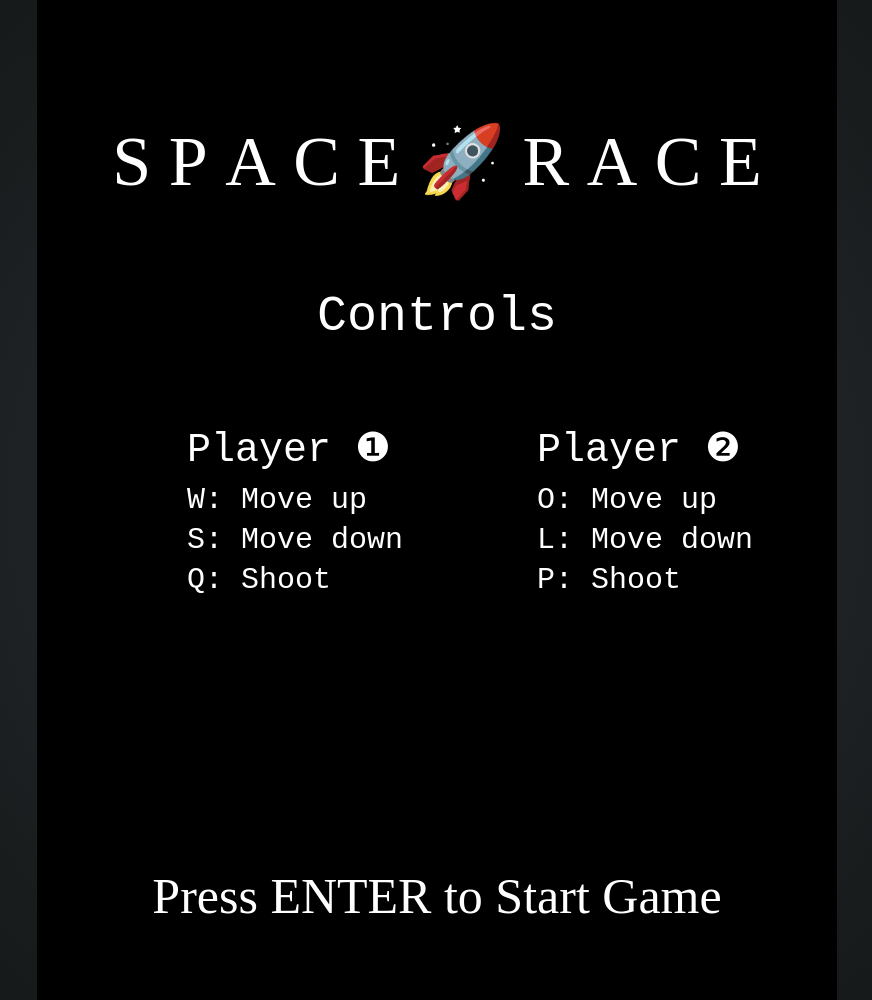
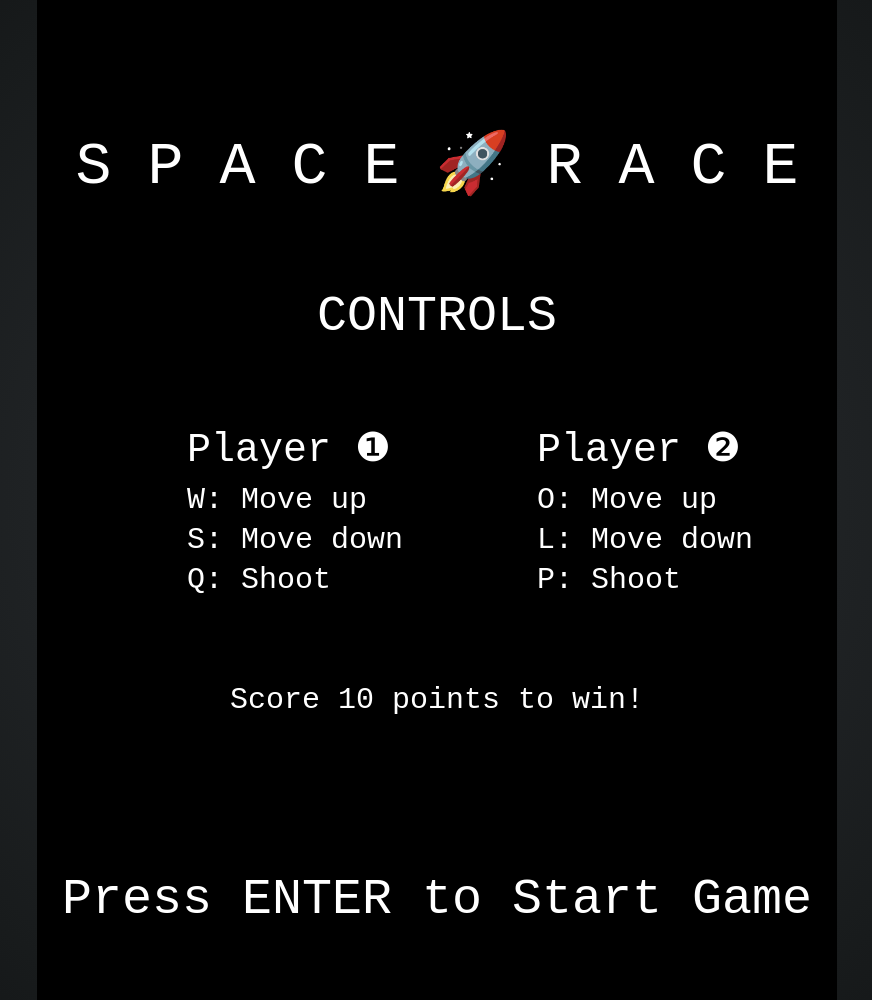
Before and after one commit to jfMoller/SpaceRace, a plain HTML site: page index.html in a window 1280 px wide. Shown: the whole page, without its empty margins (203-1075 px from the left). Drawn offline with Linux system fonts and the light colour scheme.

Commit message:
Completed functional version of the game, next step: frontend

```diff
--- a/Enemy.js
+++ b/Enemy.js
@@ -1,5 +1,5 @@
 import { isOutsideCanvas, isCircleAndRectColliding } from "./utility.js";
-import { Entity, Position, Velocity } from "./entity.js";
+import { Entity, Position } from "./entity.js";
 import { width, height } from "./game.js";
 
 export class Enemy extends Entity {
@@ -10,6 +10,9 @@ export class Enemy extends Entity {
     this.velocity = velocity;
   }
   draw(game, ctx) {
+    this.appearence(game, ctx);
+  }
+  appearence(game, ctx) {
     ctx.beginPath();
     ctx.arc(this.position.x, this.position.y, this.radius, 0, Math.PI * 2);
     ctx.fillStyle = this.color;
--- a/entity.js
+++ b/entity.js
@@ -17,5 +17,6 @@ export class Entity {
     this.position = position;
   }
   draw() {}
+
   tick() {}
 }
--- a/event.js
+++ b/event.js
@@ -2,6 +2,8 @@ import { game } from "./game.js";
 import { startMenu } from "./main.js";
 
 export function handleKeyDown(event) {
+
+  if (game.running) {
     if (event.repeat) return;
 
     if (event.key === "w" || event.key === "W") {
@@ -19,6 +21,7 @@ export function handleKeyDown(event) {
     } else if (event.key === "p" || event.key === "P") {
       game.player2.keys.shoot = true;
     }
+  }
 
   if (event.key === "Enter") {
     startMenu.enterIsPressed = true;
@@ -27,6 +30,7 @@ export function handleKeyDown(event) {
 
 export function handleKeyUp(event) {
 
+  if (game.running) {
     if (event.key === "w" || event.key === "W") {
       game.player1.keys.up = false;
     } else if (event.key === "s" || event.key === "S") {
@@ -42,6 +46,7 @@ export function handleKeyUp(event) {
     } else if (event.key === "p" || event.key === "P") {
       game.player2.keys.shoot = false;
     }
+  }
 
   if (event.key === "Enter") {
     startMenu.enterIsPressed = false;
--- a/game.js
+++ b/game.js
@@ -2,6 +2,7 @@ import { Position, Velocity } from "./entity.js";
 import { Player } from "./player.js";
 import { Wall } from "./wall.js";
 import { Enemy } from "./enemy.js";
+import { generatesRandomNumberBetween } from "./utility.js";
 
 export const canvas = document.getElementById("canvas");
 export const ctx = canvas.getContext("2d");
@@ -24,13 +25,16 @@ export class Game {
     //ENEMY SETTINGS
     this.enemiesOn = true;
     this.enemiesSpawnRate = 200; //ms
-    //TIME
+
+    //TIME MEASUREMENT (used to equalize game experience for users with different FPS)
     this.deltaTime = 0;
     this.tickTime = 0;
+
     //for handling index values when splicing in tick method of different classes
     this.index = 0;
-    //GAME STATES FOR HANDLING MENU
-    this.running = true;
+
+    //FOR HANDLING MENU AND PREVENTING GAME EVENTS IN MENU
+    this.running = false;
   }
 
   start() {
@@ -43,7 +47,7 @@ export class Game {
   }
 
   spawnEnemies() {
-    let randomDirection = Math.floor(Math.random() * (1 - 0 + 1)) + 0;
+    let randomDirection = generatesRandomNumberBetween(1, 0);
 
     if (randomDirection === 0) {
       // from the left side
@@ -57,7 +61,7 @@ export class Game {
       // from the right side
       this.entities.push(
         new Enemy(
-          new Position(800, Math.random() * height - 200),
+          new Position(width, Math.random() * height - 200),
           new Velocity(-400, 0)
         )
       );
@@ -69,34 +73,34 @@ export const game = new Game(canvas, ctx);
 
 let lastTick = Date.now();
 
-game.index;
-
 function tick() {
   let currentTick = Date.now();
 
   game.deltaTime = (currentTick - lastTick) / 1000;
   lastTick = currentTick;
-  game.tickTime += game.deltaTime; //game.totalTimePassed
+
+  game.tickTime += game.deltaTime;
 
   ctx.clearRect(0, 0, width, height);
 
+  //handles all objects in the game
   for (game.index = 0; game.index < game.entities.length; ++game.index) {
     let entity = game.entities[game.index];
     entity.draw(game, ctx);
     entity.tick(game);
   }
 
-//END SCREEN PROTOTYPE - move into player when done
-if (game.player1.score >= 10 && game.running) {
-  alert("Player 1 has won!")
+  //when game over
+  if (game.running && game.player1.score >= 10) {
+    alert("Player 1 has won!");
     game.running = false;
     location.reload();
     return;
   }
 
-if (game.player2.score >= 10 && game.running) {
-  alert("Player 2 has won!")
-  game.running = false;
+  if (game.running && game.player2.score >= 10) {
+    alert("Player 2 has won!");
+    game.running = false; //
     location.reload();
     return;
   }
--- a/index.html
+++ b/index.html
@@ -1,16 +1,14 @@
 <center>
-<html>
-  <head>
-  </head>
-  <link rel="stylesheet" href="style.css">
-  <body>
-  <canvas id="canvas" width="800px" height="1000px">
+  <html>
 
+    <head>
+      <link rel="stylesheet" href="style.css">
+    </head>
+
+    <body>
+      <canvas id="canvas" width="800px" height="1000px">
       <script type="module" src="main.js"></script>
-    <div id="container">
-    <div id="gamescreen"></div>
-    </div>
+    </body>
 
-    </body>
-    </html>
-  </center>
+  </html>
+</center>
--- a/main.js
+++ b/main.js
@@ -1,16 +1,10 @@
-import { ctx, game, height, width } from "./game.js";
+import { game } from "./game.js";
 import { handleKeyDown, handleKeyUp } from "./event.js";
-import { Entity, Position } from "./entity.js";
+import { Position } from "./entity.js";
 import { Menu } from "./menu.js";
 
 window.addEventListener("keydown", handleKeyDown);
 window.addEventListener("keyup", handleKeyUp);
 
-//introskärm - menu
-export let startMenu =
-  new Menu(
-  new Position(0, 0)
-);
-game.entities.push(startMenu)
-
-//game over skärm
+export let startMenu = new Menu(new Position(0, 0));
+game.entities.push(startMenu);
--- a/menu.js
+++ b/menu.js
@@ -1,5 +1,6 @@
-import { Entity } from "./entity.js";
+import { Entity, Position } from "./entity.js";
 import { height, width } from "./game.js";
+import { addsRowsOfTextToCanvas, addsTextToCanvas } from "./utility.js";
 
 export class Menu extends Entity {
   constructor(position) {
@@ -9,68 +10,99 @@ export class Menu extends Entity {
     this.height = height;
     this.enterIsPressed = false;
   }
-    // "e.g. Controls: Player 1: W = Move up, S = Move down, Q = Shoot projectile"
+
   draw(game, ctx) {
+    this.appearance(ctx);
+
+    this.title(ctx);
+
+    this.underTitle(ctx);
+
+    this.player1Intruction(ctx);
+
+    this.player2Intruction(ctx);
+
+    this.gameInstructions(ctx);
+
+    this.promptKey(ctx);
+  }
+
+  appearance(ctx) {
     ctx.beginPath();
     ctx.rect(this.position.x, this.position.y, this.width, this.height);
     ctx.fillStyle = this.color;
     ctx.fill();
+  }
 
-        //TITLE
-        ctx.font = "70px serif";
-        ctx.fillStyle = "white";
-        ctx.textAlign = "center";
-        ctx.textBaseline = "middle";
-        ctx.fillText("S P A C E 🚀 R A C E" , width / 2, height / 2 /3);
+  title(ctx) {
+    addsTextToCanvas(
+      ctx,
+      "S P A C E 🚀 R A C E",
+      "60px",
+      new Position(width / 2, height / 6)
+    );
+  }
 
-        //INSTRUCTION
-        ctx.font = "50px Monospace";
-        ctx.fillText("Controls" , width / 2, height / 2 /3 + 150);
+  underTitle(ctx) {
+    addsTextToCanvas(
+      ctx,
+      "CONTROLS",
+      "50px",
+      new Position(width / 2, height / 6 + 150)
+    );
+  }
 
-        ctx.font = "40px Monospace";
-        ctx.textAlign = "left";
-        ctx.fillText("Player ❶", width / 2 / 4 + 50, height / 2 - 50);
-        ctx.font = "30px Monospace";
-        ctx.fillText("W: Move up", width / 2 / 4 + 50, height / 2);
-        ctx.fillText("S: Move down", width / 2 / 4 + 50, height / 2 + 40);
-        ctx.fillText("Q: Shoot", width / 2 / 4 + 50, height / 2  + 80);
+  player1Intruction(ctx) {
+    addsRowsOfTextToCanvas(
+      ctx,
+      "Player ❶",
+      "W: Move up",
+      "S: Move down",
+      "Q: Shoot",
+      "40px",
+      new Position(width / 2 / 4 + 50, height / 2)
+    );
+  }
+
+  player2Intruction(ctx) {
+    addsRowsOfTextToCanvas(
+      ctx,
+      "Player ❷",
+      "O: Move up",
+      "L: Move down",
+      "P: Shoot",
+      "40px",
+      new Position(width / 2 + width / 4 - 100, height / 2)
+    );
+  }
+
+  gameInstructions(ctx){
+    addsTextToCanvas(
+      ctx,
+      "Score 10 points to win!",
+      "30px",
+      new Position(width / 2, height - 300)
+      )
+  }
 
 
-        ctx.font = "40px Monospace";
-        ctx.fillText("Player ❷", width / 2 + width / 4 - 100, height / 2 - 50);
-        ctx.font = "30px Monospace";
-        ctx.fillText("O: Move up", width / 2 + width / 4 - 100, height / 2);
-        ctx.fillText("L: Move down", width / 2 + width / 4 - 100,height / 2 + 40);
-        ctx.fillText("P: Shoot", width / 2 + width / 4 - 100, height / 2  + 80);
-        //PROMPT (Press enter)
-        ctx.textAlign = "center";
-        ctx.font = "50px serif";
-        ctx.fillText("Press ENTER to Start Game", width / 2, height - 100);
+  promptKey(ctx) {
+    addsTextToCanvas(
+      ctx,
+      "Press ENTER to Start Game",
+      "50px",
+      new Position(width / 2, height - 100)
+    );
   }
 
   tick(game) {
     if (this.enterIsPressed) {
       this.isRemovedAndGameStarts(game);
+      game.running = true;
     }
   }
   isRemovedAndGameStarts(game) {
-        game.entities.splice(game.index, 1)
+    game.entities.splice(game.index--, 1);
     game.start();
   }
 }
-
-
-
-
-
-
-
-
-
-    /*
-object.onclick = function(){myScript};
-In JavaScript, using the addEventListener() method:
-
-object.addEventListener("click", myScript);
-
-    */
--- a/player.js
+++ b/player.js
@@ -18,29 +18,39 @@ export class Player extends Entity {
     this.keys = new Keys();
     this.velocity = new Velocity(700, 700);
     this.score = 0;
-
+    //for keeping track of reload time
     this.timeOfShotFired = 0;
     this.shotReady = true;
   }
 
   draw(game, ctx) {
+    this.appearance(ctx);
+
+    this.scores(ctx);
+
+    this.reloadStatus(ctx);
+  }
+  appearance(ctx) {
     ctx.beginPath();
     ctx.rect(this.position.x, this.position.y, this.width, this.height);
     ctx.fillStyle = this.color;
     ctx.fill();
+  }
 
-    //PLAYER SCORE PROTOTYPE
+  scores(ctx) {
     ctx.font = "90px serif";
     ctx.fillStyle = "white";
     ctx.textAlign = "center";
     ctx.textBaseline = "middle";
+
     if (this.position.x < width / 2) {
       ctx.fillText(this.score, this.position.x - this.width, height * 0.9);
     } else {
       ctx.fillText(this.score, this.position.x + this.width * 2, height * 0.9);
     }
+  }
 
-    //PLAYER RELOAD STATUS PROTOTYPE
+  reloadStatus(ctx) {
     ctx.font = "40px serif";
     ctx.fillStyle = "yellow";
     ctx.textAlign = "center";
@@ -55,10 +65,14 @@ export class Player extends Entity {
       );
     }
   }
+
   tick(game) {
+    this.movesUp(game);
+
     this.movesDown(game);
-    this.movesUp(game);
-    this.playerScoresAndResetsPosition(game);
+
+    this.scoresAndResetsPosition(game);
+
     this.shootsAndReloads(game);
   }
 
@@ -74,7 +88,7 @@ export class Player extends Entity {
     }
   }
 
-  playerScoresAndResetsPosition(game) {
+  scoresAndResetsPosition(game) {
     if (game.player1.position.y <= 0) {
       this.score++;
       this.position = new Position(width / 2 - 50 * 2, height - 100);
@@ -85,8 +99,6 @@ export class Player extends Entity {
   }
 
   shootsAndReloads(game) {
-    //SHOOTING AND RELOADING FOR PLAYERS
-
     //if a player tries to shoot, but the shot is not ready
     if (this.keys.shoot && this.shotReady === false) {
       this.keys.shoot = false;
@@ -106,14 +118,10 @@ export class Player extends Entity {
       //when the projectile has been shot, the shot is not ready anymore
       this.shotReady = false;
     }
-    /* in words: if the (total amount of time that HAS elapsed in the game
+    /*  in words: if the (total amount of time that HAS elapsed in the game
           - the time that HAD elapsed in the game when the player shot) is more than 3 seconds,
-          THEN the shot will be ready again.
-          practial example: total amount of time elapsed in the game = 10 sec, time when the player shot = 10 sec
-          10 sec - 10 sec = 0, -> NOT READY to shoot again
-          11 sec - 10 sec = 1 -> NOT READY to shoot again
-          12 sec - 10 sec = 2 -> NOT READY to shoot again
-          13 sec - 10 sec = 3 -> READY to shoot again */
+          THEN the shot will be ready again. */
+
     if (game.tickTime - this.timeOfShotFired >= 3) {
       this.shotReady = true;
     }
@@ -123,9 +131,8 @@ export class Player extends Entity {
       new Projectile(
         new Position(
           this.position.x + this.width + 8,
-          this.position.y + this.height / 2
-        ),
-        new Velocity(300, 0)
+          this.position.y + this.height / 2),
+        new Velocity(600, 0)
       )
     );
   }
@@ -133,7 +140,7 @@ export class Player extends Entity {
     game.entities.push(
       new Projectile(
         new Position(this.position.x - 8, this.position.y + this.height / 2),
-        new Velocity(-300, 0)
+        new Velocity(-600, 0)
       )
     );
   }
--- a/projectile.js
+++ b/projectile.js
@@ -10,11 +10,16 @@ export class Projectile extends Entity {
     this.velocity = velocity;
   }
   draw(game, ctx) {
+    this.appearance(ctx);
+  }
+
+  appearance(ctx) {
     ctx.beginPath();
     ctx.arc(this.position.x, this.position.y, this.radius, 0, Math.PI * 2);
     ctx.fillStyle = this.color;
     ctx.fill();
   }
+
   tick(game) {
     this.moves(game);
     if (isOutsideCanvas(this)) {
@@ -33,7 +38,6 @@ export class Projectile extends Entity {
 
     if (isCircleAndRectColliding(this, game.wall)) {
       this.isDeleted(game);
-
     }
   }
 
--- a/utility.js
+++ b/utility.js
@@ -1,5 +1,8 @@
+import { width } from "./game.js";
 
-import { width } from "./game.js"
+export function generatesRandomNumberBetween(max, min) {
+  return Math.floor(Math.random() * (max - min + 1) + min);
+}
 
 export function isCircleAndRectColliding(circle, rect) {
   var distX = Math.abs(circle.position.x - rect.position.x - rect.width / 2);
@@ -18,20 +21,52 @@ export function isCircleAndRectColliding(circle, rect) {
   if (distY <= rect.width / 2) {
     return true;
   }
-  // also test for corner collisions
+  //test for corner collisions
   var dx = distX - rect.width / 2;
   var dy = distY - rect.height / 2;
   return dx * dx + dy * dy <= circle.radius * circle.radius;
 }
 
 export function isOutsideCanvas(circle) {
-    //vänster
-if (circle.position.x < - circle.radius) {
+  //left side
+  if (circle.position.x < -circle.radius) {
     return true;
+  }
+  //right side
+  else if (circle.position.x > width + circle.radius) {
+    return true;
+  } else {
+    return false;
+  }
 }
-    //höger
-else if (circle.position.x > width + circle.radius) {
-    return true;
-    }
-else { return false;}
+
+export function addsTextToCanvas(ctx, text, fontSize, position) {
+  ctx.font = fontSize.concat(" " + "Monospace");
+  ctx.fillStyle = "white";
+  ctx.textAlign = "center";
+  ctx.textBaseline = "middle";
+  ctx.fillText(text, position.x, position.y);
 }
+
+export function addsRowsOfTextToCanvas(
+  ctx,
+  textRow1,
+  textRow2,
+  textRow3,
+  textRow4,
+  fontSize,
+  startPosition
+) {
+  ctx.font = fontSize.concat(" " + "Monospace");
+  ctx.fillStyle = "white";
+  ctx.textAlign = "left";
+  ctx.fillText(textRow1, startPosition.x, startPosition.y - 50);
+
+  let secondFontSize = parseInt(fontSize) * 0.75;
+  secondFontSize = secondFontSize.toString();
+
+  ctx.font = secondFontSize.concat("px" + " " + "Monospace");
+  ctx.fillText(textRow2, startPosition.x, startPosition.y);
+  ctx.fillText(textRow3, startPosition.x, startPosition.y + 40);
+  ctx.fillText(textRow4, startPosition.x, startPosition.y + 80);
+}
--- a/wall.js
+++ b/wall.js
@@ -9,6 +9,9 @@ export class Wall extends Entity {
   }
 
   draw(game, ctx) {
+    this.appearance(ctx);
+  }
+  appearance(ctx) {
     ctx.beginPath();
     ctx.rect(this.position.x, this.position.y, this.width, this.height);
     ctx.fillStyle = this.color;
```
Also changed, not shown: style.css (+4 -16 lines). Lines whose indentation alone changed are shown as unchanged.
